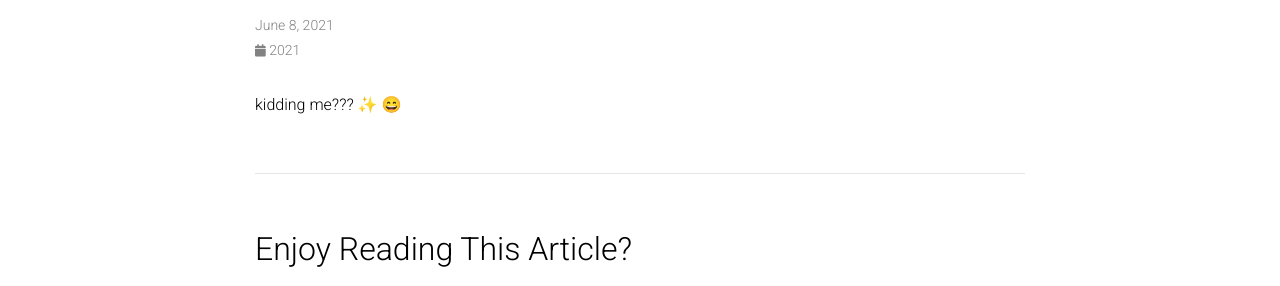
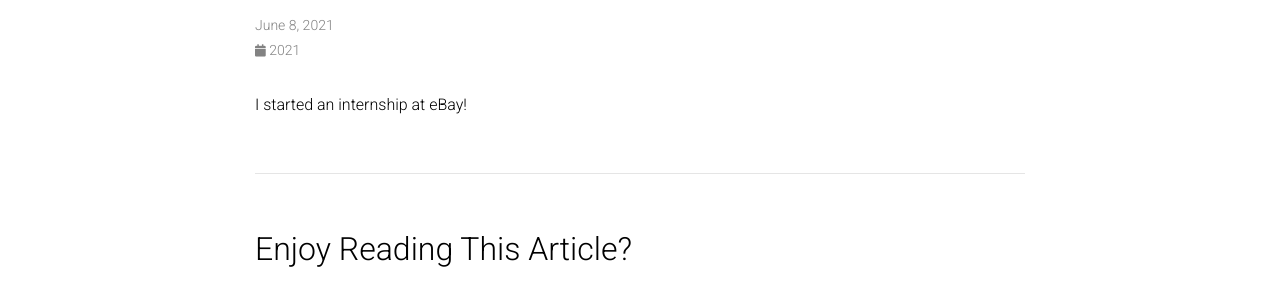
Before and after one commit to ziyanyang/ziyanyang.github.io, a Jekyll site: the page built from _news/announcement_1.md, in a window 1280 px wide. Shown: the part 146-432 px from the top of the page. Built offline with Jekyll 4.4.1, drawn with Linux system fonts in a browser that asks for light colours; emoji names are drawn with the system emoji font; comment, search, counter and statistics services are not loaded; a style sheet for code colours, icons or effects is not loaded.

Commit message:
Update announcement_1.md

```diff
--- a/_news/announcement_1.md
+++ b/_news/announcement_1.md
@@ -4,4 +4,4 @@ date: 2021-06-08 07:59:00-0400
 inline: true
 ---
 
-kidding me??? :sparkles: :smile:
+I started an internship at eBay!
```
